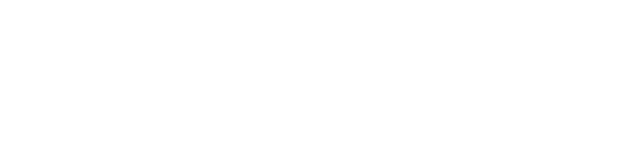
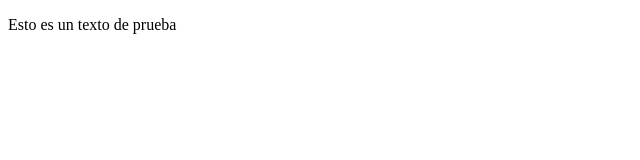
Before and after one commit to Rakuszky/html_prueba, a plain HTML site: page index.html in a window 1280 px wide. Shown: the whole page, without its empty margins (0-640 px from the left). Drawn offline with Linux system fonts and the light colour scheme.

Commit message:
creacion de parrafo en index

```diff
--- a/index.html
+++ b/index.html
@@ -4,6 +4,6 @@
 	<title>Este es un proyecto de prueba</title>
 </head>
 <body>
-
+	<p>Esto es un texto de prueba</p>
 </body>
 </html>
```
